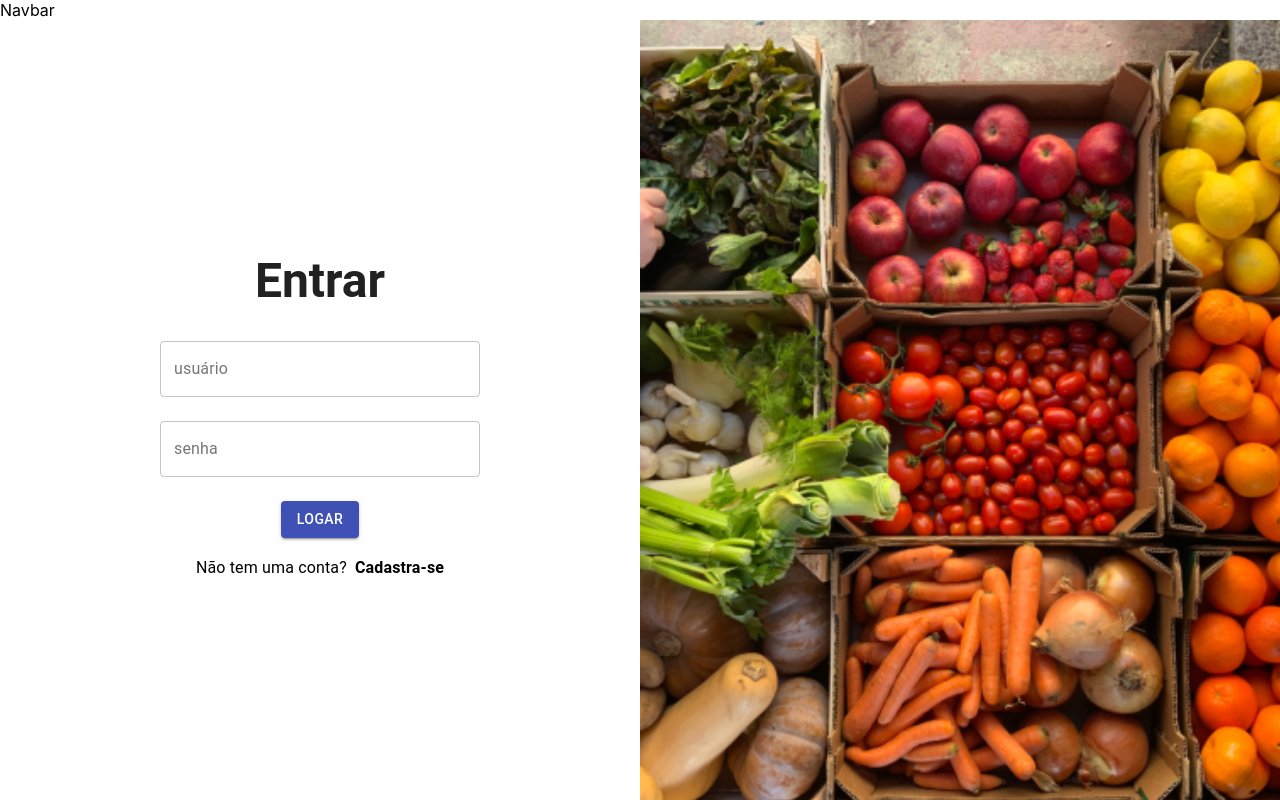
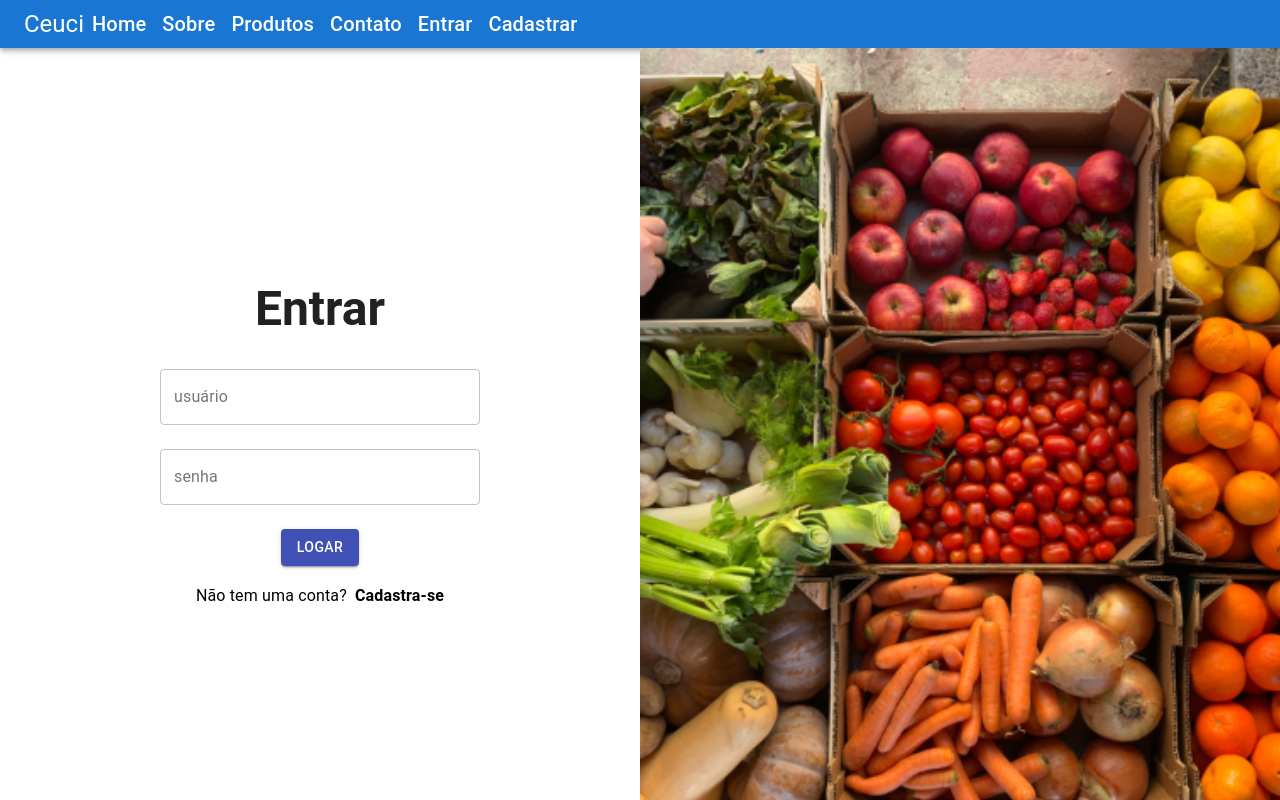
Before and after one commit to felpschneider/Ceuci-front, a React (Create React App) app in the folder ceuci/: page / in a window 1280 px wide. Shown: the top 800 px of the page. Built offline with nearby package versions, Linux system fonts and the light colour scheme.

Commit message:
feat Navbar

```diff
--- a/ceuci/src/components/estaticos/navbar/Navbar.css
+++ b/ceuci/src/components/estaticos/navbar/Navbar.css
@@ -0,0 +1,8 @@
+.cursor{
+    cursor: pointer;
+    color: white;
+}
+
+.text-decorator-none{
+    text-decoration:none;
+}
--- a/ceuci/src/components/estaticos/navbar/Navbar.tsx
+++ b/ceuci/src/components/estaticos/navbar/Navbar.tsx
@@ -1,8 +1,62 @@
 import React from 'react'
+import { AppBar, Toolbar, Typography, Box } from '@mui/material';
+import { Link } from 'react-router-dom';
+import './Navbar.css'
+
 
 function Navbar() {
   return (
-    <div>Navbar</div>
+    <>
+      <AppBar position="static">
+        <Toolbar variant="dense">
+          <Box className='cursor' >
+            <Typography variant="h5" color="inherit">
+              Ceuci
+            </Typography>
+          </Box>
+          <Box display="flex" justifyContent="start">
+            <Box mx={1} className='cursor'>
+              <Typography variant="h6" color="inherit">
+                Home
+              </Typography>
+            </Box>
+            <Box mx={1} className='cursor'>
+              <Typography variant="h6" color="inherit">
+                Sobre
+              </Typography>
+            </Box>
+            <Box mx={1} className='cursor'>
+              <Typography variant="h6" color="inherit">
+                Produtos
+              </Typography>
+            </Box>
+            <Box mx={1} className='cursor'>
+              <Typography variant="h6" color="inherit">
+                Contato
+              </Typography>
+            </Box>
+            <Link to='/login' className='text-decorator-none'>
+              <Box mx={1} className='cursor'>
+                <Typography variant="h6" color="inherit">
+                  Entrar
+                </Typography>
+              </Box>
+
+            </Link>
+            <Box mx={1} className='cursor'>
+                <Typography variant="h6" color="inherit">
+                  Cadastrar
+                </Typography>
+              </Box>
+          </Box>
+        </Toolbar>
+      </AppBar>
+    </>
+
+
+
+
+
   )
 }
 
```
